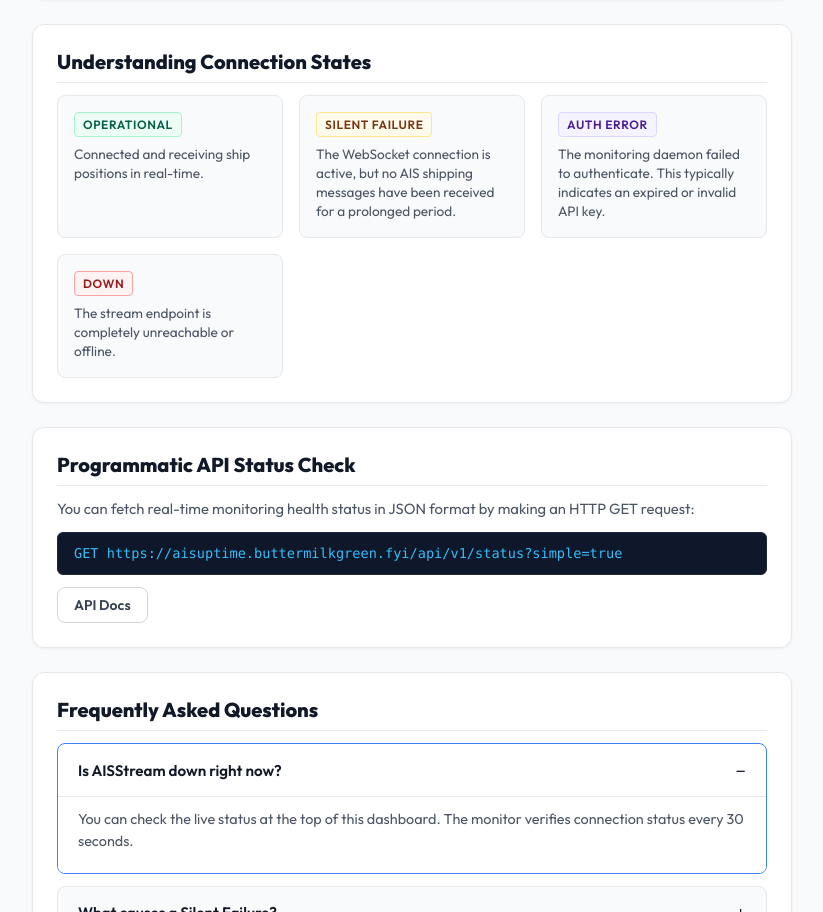
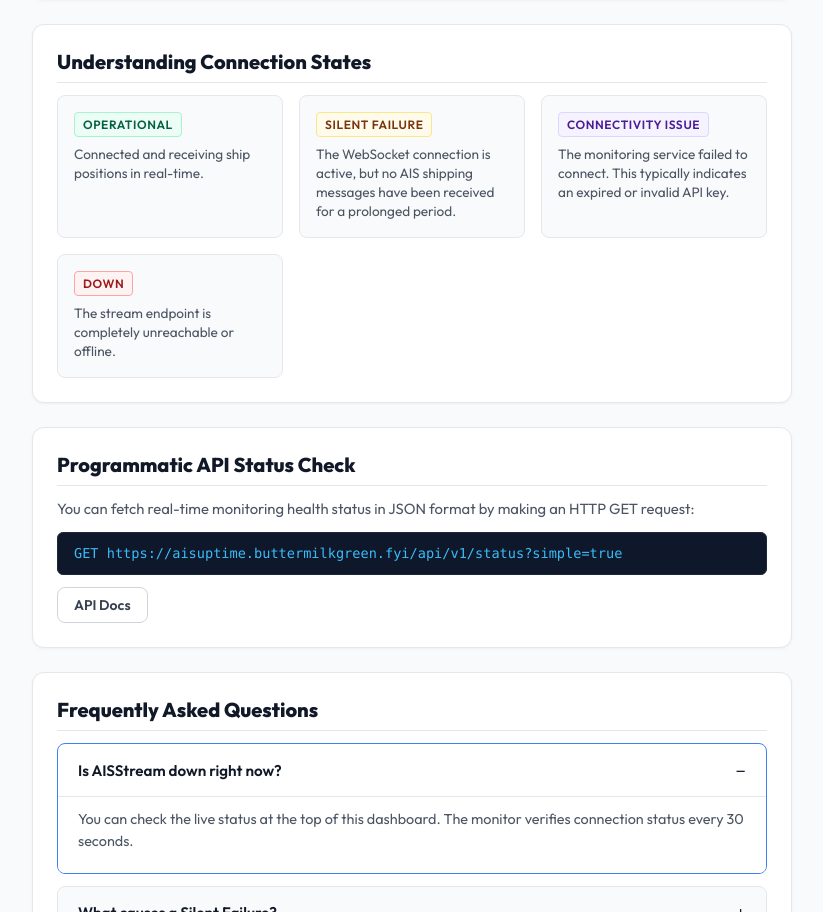
Before and after one commit to buttermilkgreen/AISStream-Uptime, a website: page public/index.html in a window 1280 px wide. Shown: the part 820-1732 px from the top of the page, without its empty margins (228-1051 px from the left). Drawn offline with nearby package versions, Linux system fonts and the light colour scheme; no server answers.

Commit message:
homepage badge

```diff
--- a/public/index.html
+++ b/public/index.html
@@ -121,7 +121,8 @@
         <!-- Heartbeat Container (30-minute interval statuses for the last 24 hours) -->
         <div id="heartbeat-container" class="heartbeat-container"></div>
 
-        <div class="uptime-meta" style="display: flex; justify-content: space-between; align-items: center; width: 100%;">
+        <div class="uptime-meta"
+          style="display: flex; justify-content: space-between; align-items: center; width: 100%;">
           <span>Last checked: <span id="last-checked">Never</span></span>
           <span>WebSocket status: <span id="ws-connection-state" style="font-weight: 600;">Checking...</span></span>
         </div>
@@ -157,8 +158,8 @@
                 received for a prolonged period.</p>
             </div>
             <div class="state-explain-item">
-              <span class="state-explain-badge state-auth">Auth Error</span>
-              <p id="state-explain-auth">The monitoring daemon failed to authenticate. This typically indicates an
+              <span class="state-explain-badge state-auth">Connectivity Issue</span>
+              <p id="state-explain-auth">The monitoring service failed to connect. This typically indicates an
                 expired or invalid API key.</p>
             </div>
             <div class="state-explain-item">
```
